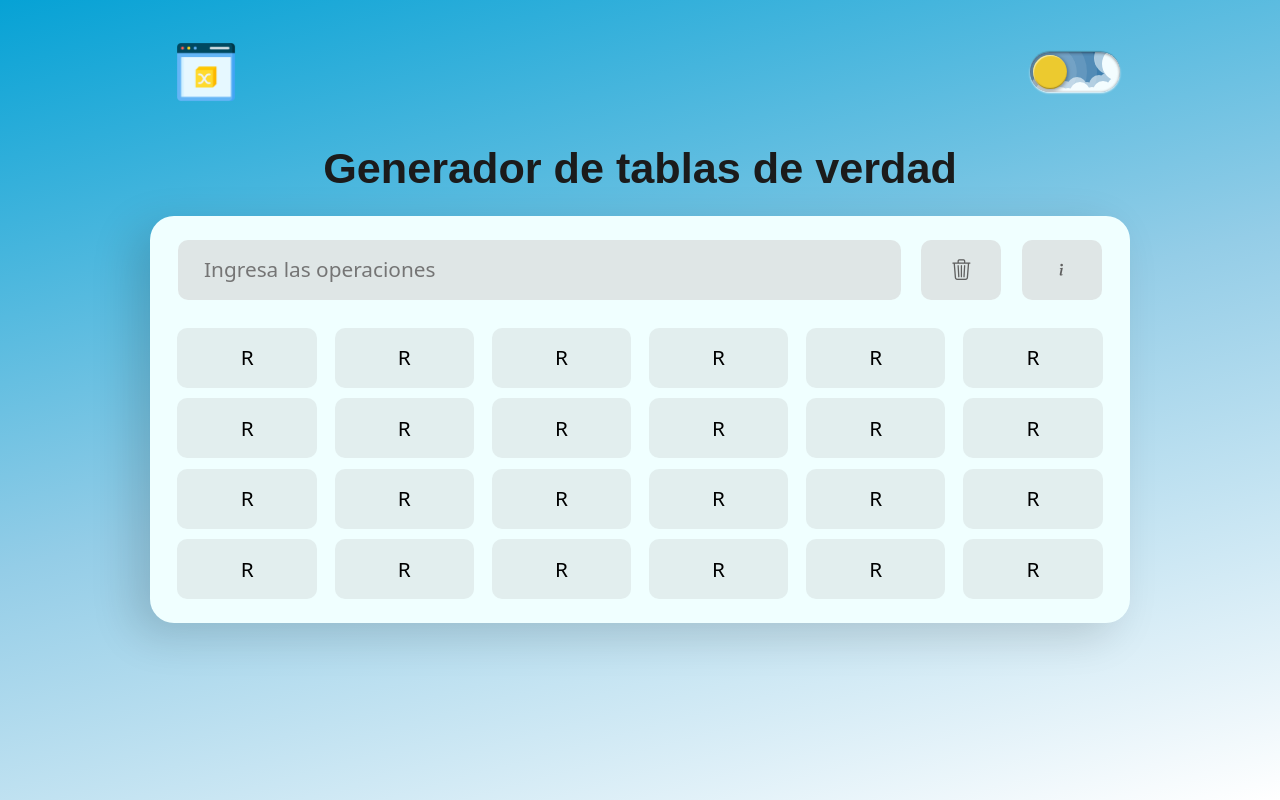
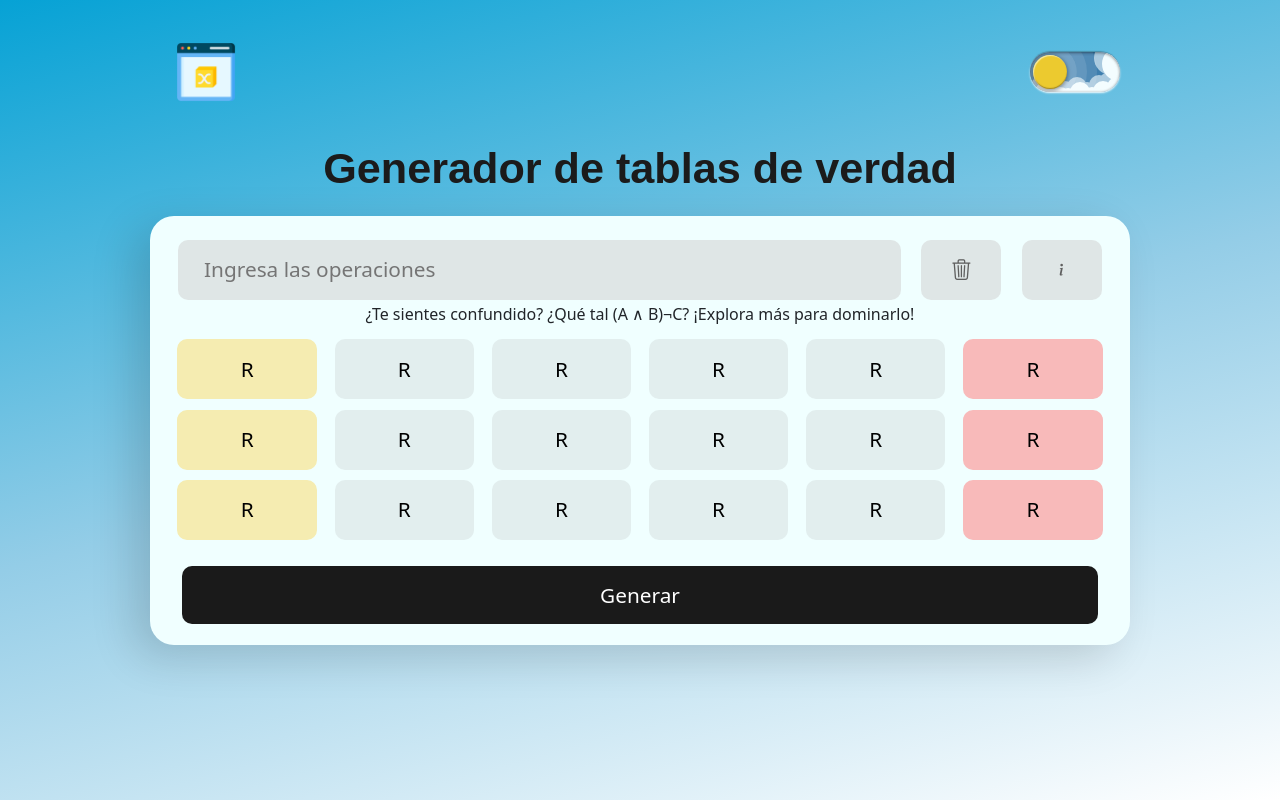
Before and after one commit to KEVIN01306/Tablas_de_verdad, a React (Vite) app in the folder front-tablas/: page / in a window 1280 px wide. Built offline with nearby package versions, Linux system fonts and the light colour scheme.

Commit message:
commit-actualizacion-interfaz-teclado

```diff
--- a/front-tablas/src/assets/CSS/keyboard.css
+++ b/front-tablas/src/assets/CSS/keyboard.css
@@ -67,11 +67,35 @@ input {
     display: flex;
 }
 
+.container-comentario-keyboard{
+    width: 95%;
+    padding: 0.1rem;
+    display: flex;
+    align-items: flex-start;
+    justify-content: start;
+    background-color: rgba(255, 255, 255, 0);
+}
 
+.comentario-keyboard{
+    margin: auto;
+}
+
+.btn-generar-tabla{
+    background-color: #1a1a1a;
+    color: #ffffff;
+    font-weight: 500;
+    font-size: 1.3rem;
+    border: 1px solid transparent;
+    border-radius: 10px;
+    padding: 0.6em 1.2em;
+    font-family: inherit;
+    margin-top: 0.5em;
+    margin-bottom: 0.8rem;
+    width: 95%;
+}
 
 .container-teclas-keyboard{
     width: 100%;
-    margin-top: 1em;
     padding: 0.1rem;
     padding-bottom: 1rem;
     display: flex;
@@ -98,6 +122,14 @@ input {
 
 .col-2-my{
     width: 14.5%;
+}
+
+.btn-yellow{
+    background-color: #f5ecb1 !important;
+}
+
+.btn-red{
+    background-color: #f8baba !important;
 }
 
 @media (max-width: 768px){
--- a/front-tablas/src/components/keyboard.tsx
+++ b/front-tablas/src/components/keyboard.tsx
@@ -23,10 +23,10 @@ const HeaderKeyboard = () => {
 }
 
 
-const Tecla = (props: {value: string}) => {
+const Tecla = (props: {value: string,type_?: string}) => {
 
     return (
-        <button className="tecla-keyboard col-2-my">
+        <button className={`tecla-keyboard col-2-my ${props.type_}`}>
             {props.value}
         </button>
     )
@@ -37,15 +37,17 @@ const TeclasKeyboard = () => {
 
     return(
         <div className="container-teclas-keyboard row">
-            <Tecla value="R"/><Tecla value="R"/><Tecla value="R"/>
-            <Tecla value="R"/><Tecla value="R"/><Tecla value="R"/>
-            <Tecla value="R"/><Tecla value="R"/><Tecla value="R"/>
-            <Tecla value="R"/><Tecla value="R"/><Tecla value="R"/>
-            <Tecla value="R"/><Tecla value="R"/><Tecla value="R"/>
-            <Tecla value="R"/><Tecla value="R"/><Tecla value="R"/>
-            <Tecla value="R"/><Tecla value="R"/><Tecla value="R"/>
-            <Tecla value="R"/><Tecla value="R"/><Tecla value="R"/>
+            <Tecla value="R" type_="btn-yellow"/><Tecla value="R"/><Tecla value="R"/><Tecla value="R"/><Tecla value="R"/><Tecla value="R" type_="btn-red"/>
+            <Tecla value="R" type_="btn-yellow"/><Tecla value="R"/><Tecla value="R"/><Tecla value="R"/><Tecla value="R"/><Tecla value="R" type_="btn-red"/>
+            <Tecla value="R" type_="btn-yellow"/><Tecla value="R"/><Tecla value="R"/><Tecla value="R"/><Tecla value="R"/><Tecla value="R" type_="btn-red"/>
         </div>
+    )
+}
+
+const GenerarTabla = () => {
+
+    return (
+        <button className="btn-generar-tabla">Generar</button>
     )
 }
 
@@ -56,7 +58,11 @@ const Keyboard = () => {
             <TittleKeyboard/>
             <div className="container-keyboard d-flex flex-column">
                 <HeaderKeyboard/>
+                <div className="container-comentario-keyboard">
+                    <p className="comentario-keyboard">¿Te sientes confundido? ¿Qué tal (A ∧ B)¬C? ¡Explora más para dominarlo!</p>
+                </div>
                 <TeclasKeyboard/>
+                <GenerarTabla/>
             </div>
         </>
     )
```
